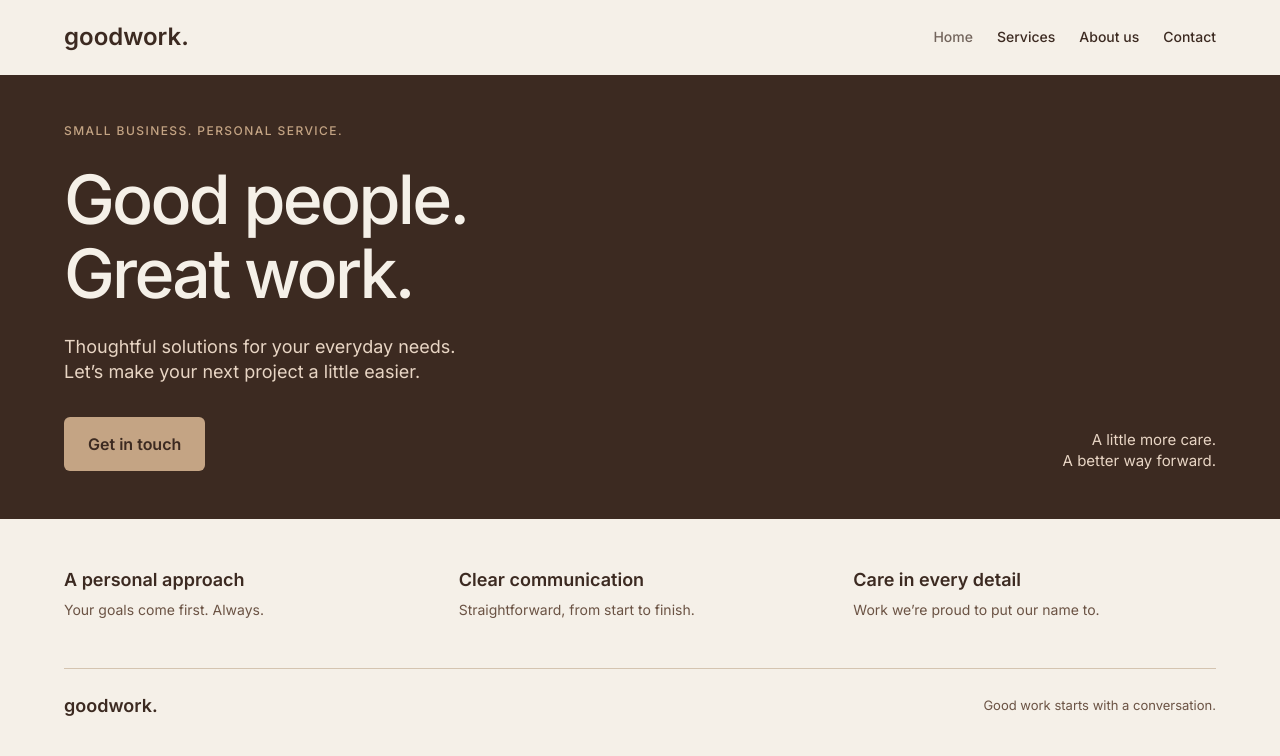
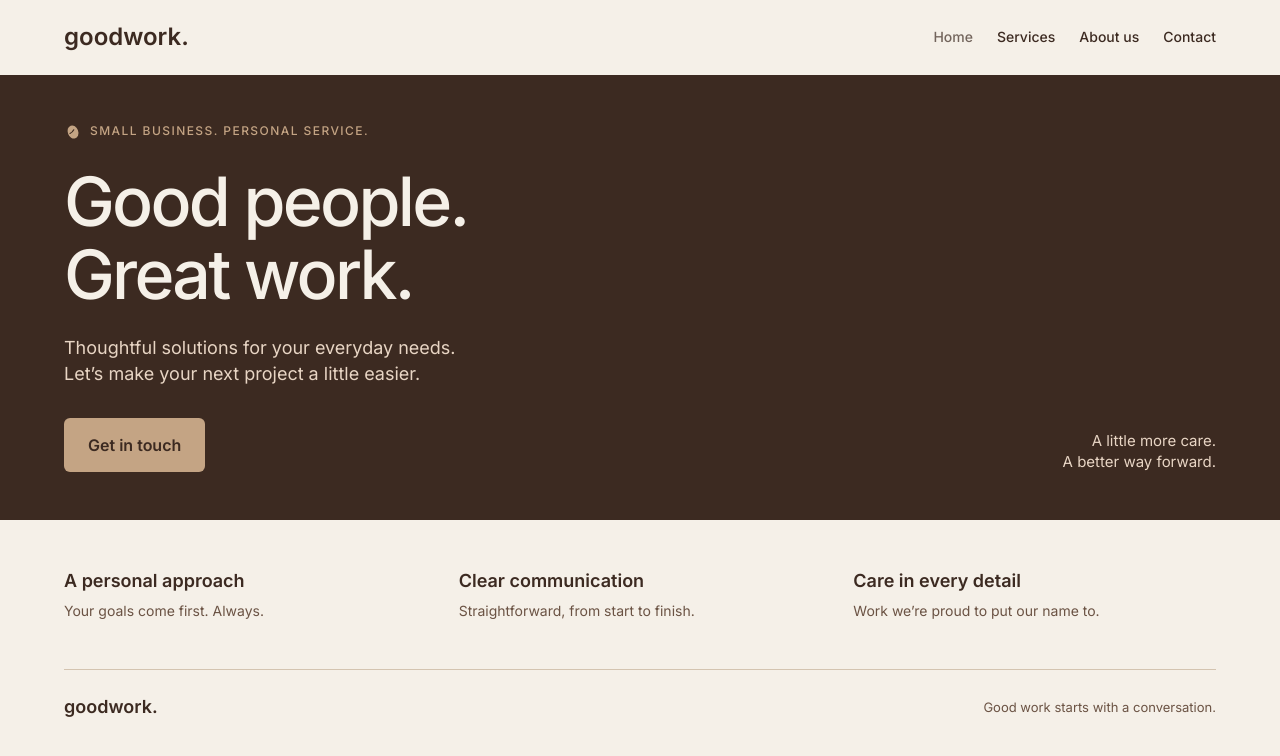
Before and after one commit to lamjaihaha/goodwork-site, a plain HTML site: page index.html in a window 1280 px wide. Drawn offline with Linux system fonts and the light colour scheme.

Commit message:
Add coffee bean icon to homepage hero

```diff
--- a/index.html
+++ b/index.html
@@ -24,7 +24,13 @@
   <section class="hero">
     <div class="hero-inner">
       <div>
-        <p class="eyebrow">Small business. Personal service.</p>
+        <p class="eyebrow">
+          <svg class="bean-icon" width="18" height="18" viewBox="0 0 24 24" fill="none" xmlns="http://www.w3.org/2000/svg" aria-hidden="true">
+            <ellipse cx="12" cy="12" rx="7" ry="9" fill="currentColor" transform="rotate(-20 12 12)"/>
+            <path d="M8 14c2-1 4-3 5-5" stroke="#3c2a21" stroke-width="1.5" stroke-linecap="round"/>
+          </svg>
+          Small business. Personal service.
+        </p>
         <h1>Good people.<br>Great work.</h1>
         <p class="lead">Thoughtful solutions for your everyday needs.<br>Let’s make your next project a little easier.</p>
       </div>
--- a/styles.css
+++ b/styles.css
@@ -52,6 +52,12 @@ nav a:hover, nav a.active { opacity: 0.7; }
   letter-spacing: 0.12em;
   text-transform: uppercase;
   color: var(--lime);
+  display: flex;
+  align-items: center;
+  gap: 0.5rem;
+}
+.bean-icon {
+  flex-shrink: 0;
 }
 .hero h1 {
   margin-top: 1.5rem;
```
